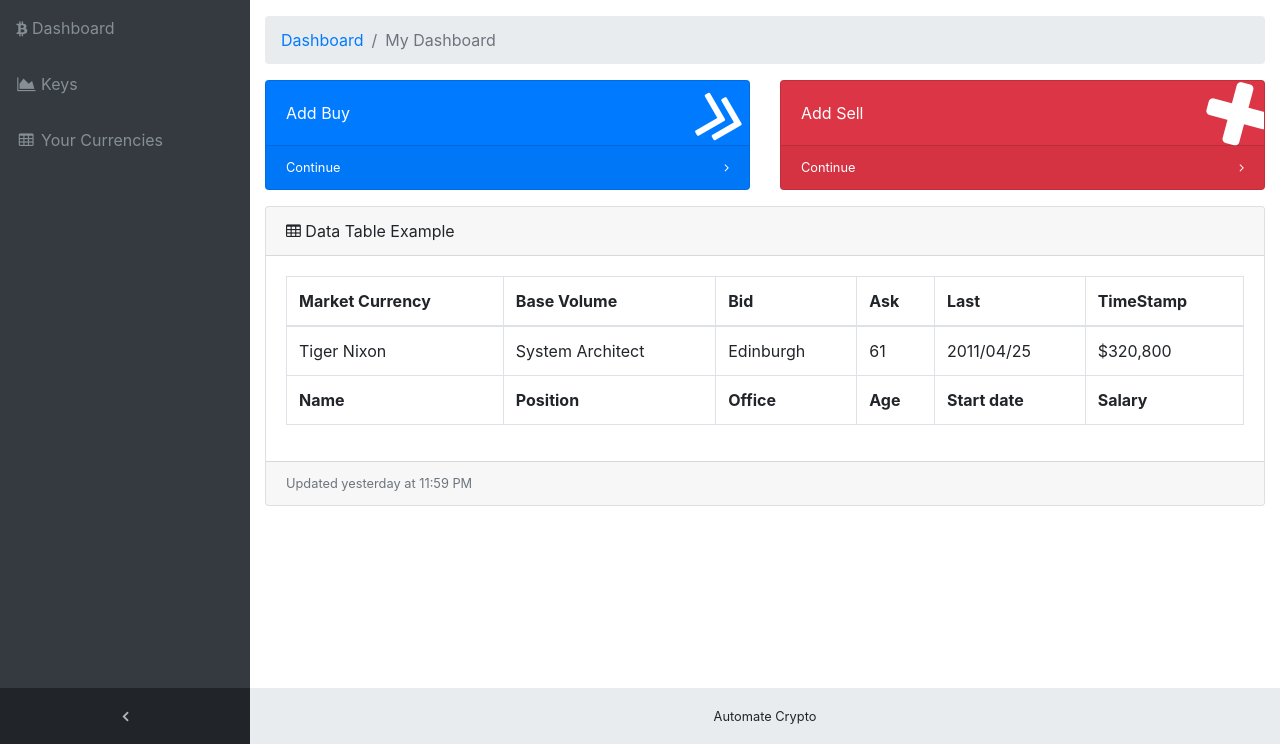
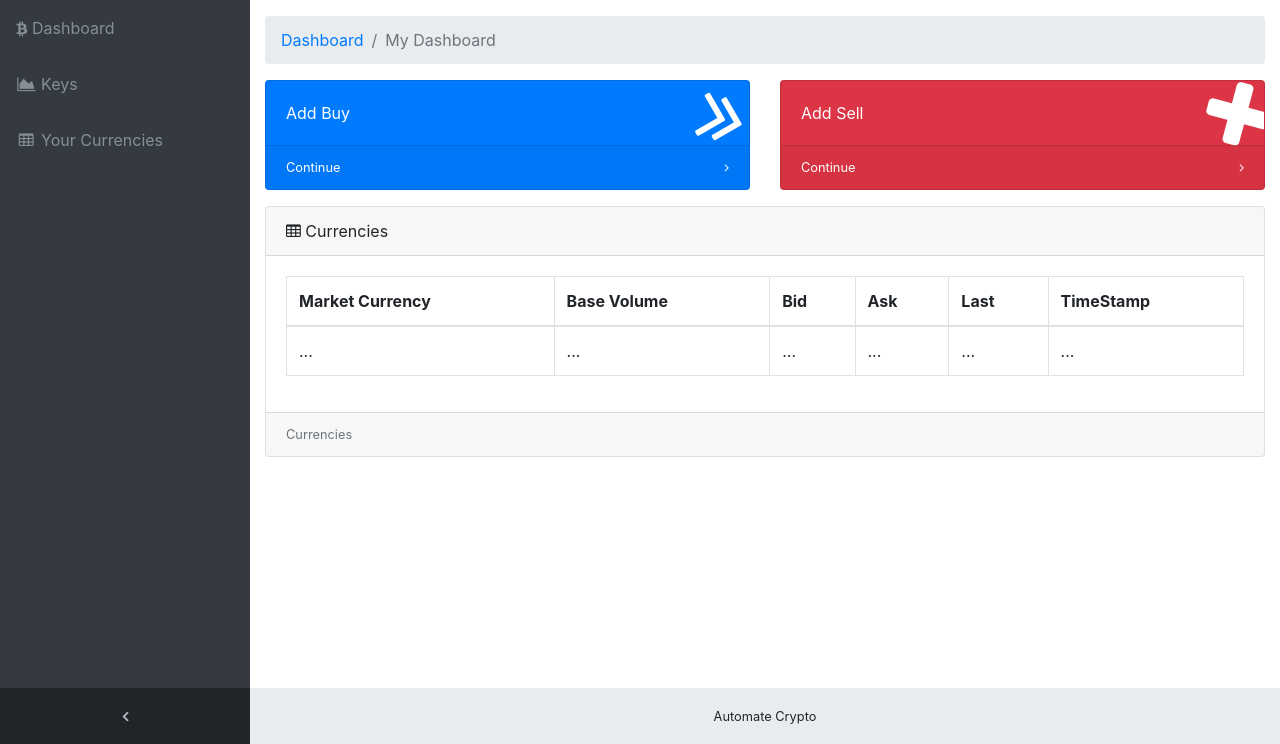
Before and after one commit to mikepierre/automate-crypto, a Flask app: page / in a window 1280 px wide. Shown: the part 56-800 px from the top of the page. Run offline with Flask 2, Linux system fonts and the light colour scheme; some libraries are stand-ins or nearby versions.

Commit message:
UPDATED Template

```diff
--- a/app/templates/trading_module/layout.html
+++ b/app/templates/trading_module/layout.html
@@ -120,7 +120,7 @@
       <!-- Example DataTables Card-->
       <div class="card mb-3">
         <div class="card-header">
-          <i class="fa fa-table"></i> Data Table Example</div>
+          <i class="fa fa-table"></i> Currencies</div>
         <div class="card-body">
           <div class="table-responsive">
             <table class="table table-bordered" id="dataTable" width="100%" cellspacing="0">
@@ -134,30 +134,20 @@
                   <th>TimeStamp</th>
                 </tr>
               </thead>
-              <tfoot>
-                <tr>
-                  <th>Name</th>
-                  <th>Position</th>
-                  <th>Office</th>
-                  <th>Age</th>
-                  <th>Start date</th>
-                  <th>Salary</th>
-                </tr>
-              </tfoot>
               <tbody>
                 <tr>
-                  <td>Tiger Nixon</td>
-                  <td>System Architect</td>
-                  <td>Edinburgh</td>
-                  <td>61</td>
-                  <td>2011/04/25</td>
-                  <td>$320,800</td>
+                  <td>...</td>
+                  <td>...</td>
+                  <td>...</td>
+                  <td>...</td>
+                  <td>...</td>
+                  <td>...</td>
                 </tr>
               </tbody>
             </table>
           </div>
         </div>
-        <div class="card-footer small text-muted">Updated yesterday at 11:59 PM</div>
+        <div class="card-footer small text-muted">Currencies</div>
       </div>
     </div>
     <!-- /.container-fluid-->
@@ -201,13 +191,20 @@
 
       <!-- Modal Header -->
       <div class="modal-header">
-        <h4 class="modal-title">Modal Heading</h4>
+        <h4 class="modal-title">Your Keys</h4>
         <button type="button" class="close" data-dismiss="modal">&times;</button>
       </div>
 
       <!-- Modal body -->
       <div class="modal-body">
-        Modal body..
+
+        <div class="form-group">
+          <label for="currency_name">Bittrex Key*</label>
+          <input type="text" class="form-control" id="bittrex_key">
+        </div>
+        <div class="form-group">
+            <button type="submit" class="btn btn-primary form-control">Update Key</button>
+        </div>
       </div>
 
       <!-- Modal footer -->
@@ -231,7 +228,40 @@
 
       <!-- Modal body -->
       <div class="modal-body">
-        Modal body..
+
+
+      <div class="card mb-3">
+        <div class="card-header">
+          <i class="fa fa-table"></i> Currencies</div>
+        <div class="card-body">
+          <div class="table-responsive">
+            <table class="table table-bordered" id="dataTable" width="100%" cellspacing="0">
+              <thead>
+                <tr>
+                  <th>Market Currency</th>
+                  <th>Base Volume</th>
+                  <th>Bid</th>
+                  <th>Ask</th>
+                  <th>Last</th>
+                  <th>TimeStamp</th>
+                </tr>
+              </thead>
+              <tbody>
+                <tr>
+                  <td>...</td>
+                  <td>...</td>
+                  <td>...</td>
+                  <td>...</td>
+                  <td>...</td>
+                  <td>...</td>
+                </tr>
+              </tbody>
+            </table>
+          </div>
+        </div>
+        <div class="card-footer small text-muted">Currencies</div>
+      </div>
+
       </div>
 
       <!-- Modal footer -->
@@ -259,6 +289,11 @@
           <label for="currency_name">Currency Name:</label>
           <input type="text" class="form-control" id="currency_name">
         </div>
+
+        <div class="form-group">
+            <button type="submit" class="btn btn-primary form-control">Add Buy</button>
+        </div>
+
       </div>
 
       <!-- Modal footer -->
@@ -288,6 +323,9 @@
         <input type="text" class="form-control" id="coin-to-sell">
       </div>
 
+      <div class="form-group">
+          <button type="submit" class="btn btn-primary form-control">Add Sale</button>
+      </div>
 
       </div>
 
```
